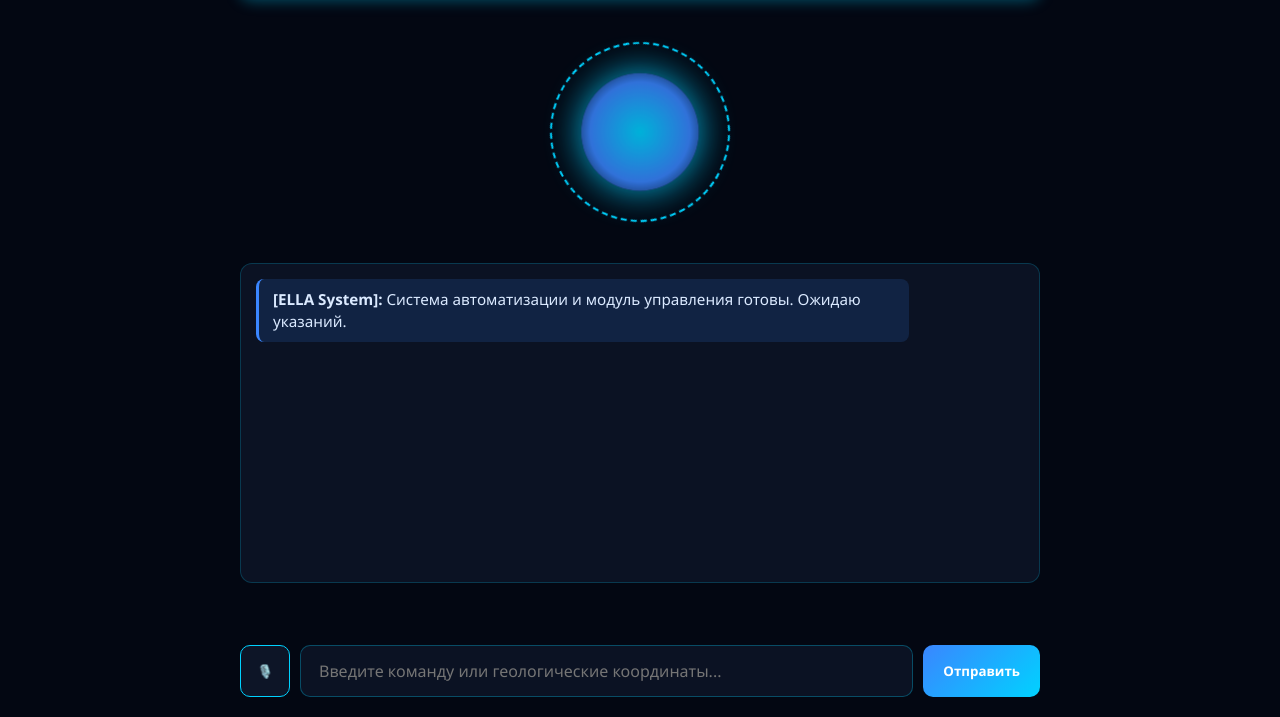
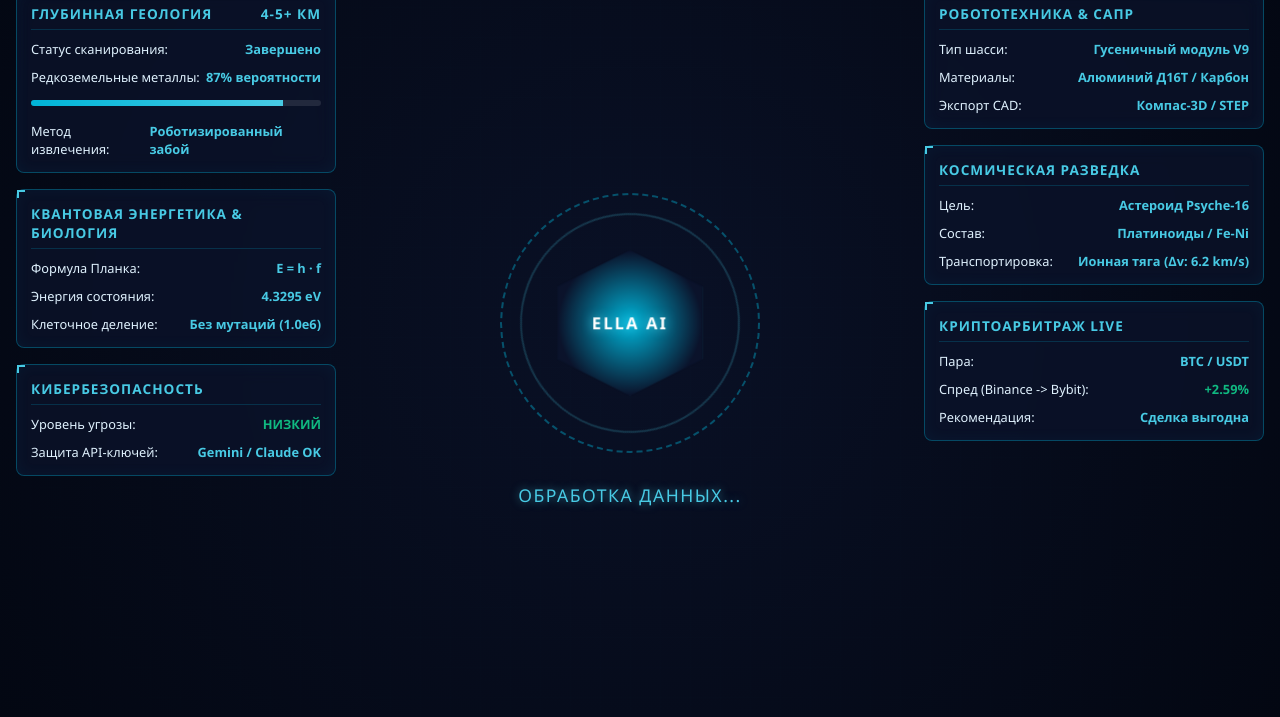
Before and after one commit to maks96-cyber/ella-backend, a website: page static/hud.html in a window 1280 px wide. Shown: the part 83-800 px from the top of the page. Drawn offline with Linux system fonts and the light colour scheme.

Commit message:
Update hud.html

```diff
--- a/static/hud.html
+++ b/static/hud.html
@@ -3,298 +3,363 @@
 <head>
     <meta charset="UTF-8">
     <meta name="viewport" content="width=device-width, initial-scale=1.0">
-    <title>ELLA — AI Command Center</title>
+    <title>Ella AI — Command Center HUD</title>
     <style>
         :root {
             --bg-color: #030712;
-            --accent-blue: #00d2ff;
-            --accent-sapphire: #3a86ff;
-            --glow-color: rgba(0, 210, 255, 0.4);
-            --text-color: #e2e8f0;
-            --panel-bg: rgba(15, 23, 42, 0.75);
+            --panel-bg: rgba(11, 19, 43, 0.75);
+            --panel-border: rgba(0, 180, 216, 0.35);
+            --neon-blue: #00b4d8;
+            --neon-cyan: #48cae4;
+            --sapphire: #0b132b;
+            --accent-green: #10b981;
+            --text-main: #e0f2fe;
+            --text-dim: #94a3b8;
         }
 
         * {
             box-sizing: border-box;
             margin: 0;
             padding: 0;
-            font-family: 'Segoe UI', Roboto, Helvetica, Arial, sans-serif;
+            font-family: 'Segoe UI', Tahoma, Geneva, Verdana, sans-serif;
         }
 
         body {
             background-color: var(--bg-color);
-            color: var(--text-color);
+            color: var(--text-main);
             min-height: 100vh;
             display: flex;
             flex-direction: column;
-            align-items: center;
-            justify-content: space-between;
-            padding: 20px;
             overflow-x: hidden;
+            background-image:
+                radial-gradient(circle at 50% 50%, rgba(11, 19, 43, 0.8) 0%, rgba(3, 7, 18, 0.95) 100%),
+                linear-gradient(rgba(0, 180, 216, 0.03) 1px, transparent 1px),
+                linear-gradient(90deg, rgba(0, 180, 216, 0.03) 1px, transparent 1px);
+            background-size: 100% 100%, 30px 30px, 30px 30px;
         }
 
-        /* HUD Header */
+        /* HEADER */
         header {
-            width: 100%;
-            max-width: 800px;
             display: flex;
             justify-content: space-between;
             align-items: center;
-            padding: 15px 20px;
-            background: var(--panel-bg);
-            border: 1px solid rgba(0, 210, 255, 0.2);
-            border-radius: 12px;
-            backdrop-filter: blur(10px);
-            box-shadow: 0 0 15px var(--glow-color);
+            padding: 12px 24px;
+            background: rgba(11, 19, 43, 0.85);
+            border-bottom: 1px solid var(--panel-border);
+            box-shadow: 0 4px 20px rgba(0, 180, 216, 0.15);
         }
 
-        .title {
+        .logo-title {
             font-size: 1.4rem;
             font-weight: 700;
             letter-spacing: 2px;
-            color: var(--accent-blue);
-            text-shadow: 0 0 8px var(--accent-blue);
+            color: var(--neon-cyan);
+            text-shadow: 0 0 10px rgba(72, 202, 228, 0.5);
         }
 
-        .status-badge {
+        .header-status {
+            display: flex;
+            gap: 20px;
             font-size: 0.85rem;
-            padding: 5px 12px;
-            border-radius: 20px;
-            background: rgba(0, 255, 136, 0.1);
-            color: #00ff88;
-            border: 1px solid #00ff88;
+            color: var(--text-dim);
+        }
+
+        .status-tag {
+            color: var(--accent-green);
+            font-weight: 600;
+        }
+
+        /* MAIN DASHBOARD GRID */
+        .dashboard-grid {
+            display: grid;
+            grid-template-columns: 320px 1fr 340px;
+            gap: 16px;
+            padding: 16px;
+            flex: 1;
+        }
+
+        /* HUD PANEL STYLES */
+        .hud-panel {
+            background: var(--panel-bg);
+            border: 1px solid var(--panel-border);
+            border-radius: 8px;
+            padding: 14px;
+            backdrop-filter: blur(10px);
+            box-shadow: inset 0 0 15px rgba(0, 180, 216, 0.05);
+            display: flex;
+            flex-direction: column;
+            gap: 10px;
+            position: relative;
+        }
+
+        .hud-panel::before {
+            content: '';
+            position: absolute;
+            top: 0; left: 0; width: 6px; height: 6px;
+            border-top: 2px solid var(--neon-cyan);
+            border-left: 2px solid var(--neon-cyan);
+        }
+
+        .panel-title {
+            font-size: 0.85rem;
+            font-weight: 700;
+            text-transform: uppercase;
+            letter-spacing: 1px;
+            color: var(--neon-cyan);
+            border-bottom: 1px solid rgba(0, 180, 216, 0.2);
+            padding-bottom: 6px;
+            display: flex;
+            justify-content: space-between;
+        }
+
+        /* LEFT & RIGHT COLUMNS */
+        .column {
+            display: flex;
+            flex-direction: column;
+            gap: 16px;
+        }
+
+        /* CENTER CORE */
+        .center-column {
+            display: flex;
+            flex-direction: column;
+            align-items: center;
+            justify-content: center;
+            position: relative;
+        }
+
+        .core-container {
+            position: relative;
+            width: 280px;
+            height: 280px;
             display: flex;
             align-items: center;
-            gap: 6px;
-        }
-
-        .status-dot {
-            width: 8px;
-            height: 8px;
-            background-color: #00ff88;
-            border-radius: 50%;
-            box-shadow: 0 0 8px #00ff88;
-        }
-
-        /* Sapphire Core Animation */
-        .core-container {
-            position: relative;
-            margin: 30px 0;
-            display: flex;
             justify-content: center;
-            align-items: center;
         }
 
         .core-ring {
-            width: 180px;
-            height: 180px;
+            position: absolute;
             border-radius: 50%;
-            border: 2px dashed var(--accent-blue);
-            animation: rotateRing 12s linear infinite;
-            position: absolute;
+            border: 2px dashed var(--neon-blue);
+            animation: spin 20s linear infinite;
         }
 
-        .core-glow {
-            width: 120px;
-            height: 120px;
-            border-radius: 50%;
-            background: radial-gradient(circle, var(--accent-blue) 0%, var(--accent-sapphire) 60%, transparent 100%);
-            box-shadow: 0 0 35px var(--accent-blue);
-            animation: pulseGlow 3s ease-in-out infinite alternate;
+        .ring-1 { width: 260px; height: 260px; opacity: 0.4; }
+        .ring-2 { width: 220px; height: 220px; border-style: solid; border-color: rgba(72, 202, 228, 0.2); animation: spin-reverse 15s linear infinite; }
+
+        .sapphire-core {
+            width: 140px;
+            height: 140px;
+            background: radial-gradient(circle, #00b4d8 0%, #0b132b 70%);
+            clip-path: polygon(50% 0%, 100% 25%, 100% 75%, 50% 100%, 0% 75%, 0% 25%);
+            box-shadow: 0 0 30px var(--neon-blue);
+            animation: pulse 3s ease-in-out infinite;
+            display: flex;
+            align-items: center;
+            justify-content: center;
+            font-weight: bold;
+            letter-spacing: 2px;
+            color: #fff;
+            text-shadow: 0 0 10px var(--neon-cyan);
         }
 
-        @keyframes rotateRing {
-            from { transform: rotate(0deg); }
-            to { transform: rotate(360deg); }
+        .voice-status {
+            margin-top: 20px;
+            font-size: 1.1rem;
+            letter-spacing: 1.5px;
+            color: var(--neon-cyan);
+            text-shadow: 0 0 8px rgba(72, 202, 228, 0.6);
+            text-align: center;
         }
 
-        @keyframes pulseGlow {
-            0% { transform: scale(0.95); opacity: 0.8; }
-            100% { transform: scale(1.08); opacity: 1; box-shadow: 0 0 50px var(--accent-blue); }
+        /* DATA METRICS & LISTS */
+        .metric-row {
+            display: flex;
+            justify-content: space-between;
+            font-size: 0.8rem;
         }
 
-        /* Console Output */
-        .console {
-            width: 100%;
-            max-width: 800px;
-            height: 320px;
-            background: var(--panel-bg);
-            border: 1px solid rgba(0, 210, 255, 0.2);
-            border-radius: 12px;
-            padding: 15px;
-            overflow-y: auto;
-            backdrop-filter: blur(10px);
-            display: flex;
-            flex-direction: column;
-            gap: 12px;
-            margin-bottom: 20px;
+        .metric-value {
+            color: var(--neon-cyan);
+            font-weight: 600;
         }
 
-        .message {
-            padding: 10px 14px;
-            border-radius: 8px;
-            max-width: 85%;
-            font-size: 0.95rem;
-            line-height: 1.4;
+        .progress-bar {
+            width: 100%;
+            height: 6px;
+            background: rgba(255, 255, 255, 0.1);
+            border-radius: 3px;
+            overflow: hidden;
+            margin-top: 4px;
         }
 
-        .message.system {
-            align-self: flex-start;
-            background: rgba(58, 134, 255, 0.15);
-            border-left: 3px solid var(--accent-sapphire);
-            color: #dbeaff;
+        .progress-fill {
+            height: 100%;
+            background: linear-gradient(90deg, var(--neon-blue), var(--neon-cyan));
+            width: 87%;
         }
 
-        .message.user {
-            align-self: flex-end;
-            background: rgba(0, 210, 255, 0.2);
-            border-right: 3px solid var(--accent-blue);
-            color: #ffffff;
+        /* ANIMATIONS */
+        @keyframes spin { 100% { transform: rotate(360deg); } }
+        @keyframes spin-reverse { 100% { transform: rotate(-360deg); } }
+        @keyframes pulse {
+            0%, 100% { transform: scale(1); box-shadow: 0 0 25px var(--neon-blue); }
+            50% { transform: scale(1.05); box-shadow: 0 0 45px var(--neon-cyan); }
         }
 
-        /* Input Controls */
-        .input-bar {
-            width: 100%;
-            max-width: 800px;
-            display: flex;
-            gap: 10px;
-        }
-
-        input[type="text"] {
-            flex: 1;
-            padding: 14px 18px;
-            background: var(--panel-bg);
-            border: 1px solid rgba(0, 210, 255, 0.3);
-            border-radius: 10px;
-            color: #fff;
-            font-size: 1rem;
-            outline: none;
-            backdrop-filter: blur(10px);
-        }
-
-        input[type="text"]:focus {
-            border-color: var(--accent-blue);
-            box-shadow: 0 0 10px var(--glow-color);
-        }
-
-        button {
-            padding: 14px 20px;
-            background: linear-gradient(135deg, var(--accent-sapphire), var(--accent-blue));
-            border: none;
-            border-radius: 10px;
-            color: #fff;
-            font-weight: 600;
-            cursor: pointer;
-            transition: all 0.2s ease;
-        }
-
-        button:hover {
-            opacity: 0.9;
-            box-shadow: 0 0 12px var(--glow-color);
-        }
-
-        .mic-btn {
-            background: rgba(15, 23, 42, 0.9);
-            border: 1px solid var(--accent-blue);
-            width: 50px;
-            display: flex;
-            justify-content: center;
-            align-items: center;
+        /* RESPONSIVE */
+        @media (max-width: 900px) {
+            .dashboard-grid {
+                grid-template-columns: 1fr;
+            }
         }
     </style>
 </head>
 <body>
 
     <header>
-        <div class="title">ELLA HUD</div>
-        <div class="status-badge">
-            <div class="status-dot"></div>
-            <span>ONLINE</span>
+        <div class="logo-title">ELLA AI // COMMAND HUD</div>
+        <div class="header-status">
+            <div>БЭКЕНД: <span class="status-tag">RENDER ONLINE</span></div>
+            <div>СВЯЗЬ: <span class="status-tag">DIRECT-TO-CELL</span></div>
+            <div>ШИФРОВАНИЕ: <span class="status-tag">HMAC-SHA256</span></div>
         </div>
     </header>
 
-    <div class="core-container">
-        <div class="core-ring"></div>
-        <div class="core-glow"></div>
-    </div>
+    <div class="dashboard-grid">
 
-    <div class="console" id="console">
-        <div class="message system">
-            <strong>[ELLA System]:</strong> Система автоматизации и модуль управления готовы. Ожидаю указаний.
+        <!-- LEFT COLUMN -->
+        <div class="column">
+            <!-- Geology -->
+            <div class="hud-panel">
+                <div class="panel-title">ГЛУБИННАЯ ГЕОЛОГИЯ <span>4-5+ КМ</span></div>
+                <div class="metric-row">
+                    <span>Статус сканирования:</span>
+                    <span class="metric-value">Завершено</span>
+                </div>
+                <div class="metric-row">
+                    <span>Редкоземельные металлы:</span>
+                    <span class="metric-value">87% вероятности</span>
+                </div>
+                <div class="progress-bar"><div class="progress-fill" style="width: 87%;"></div></div>
+                <div class="metric-row" style="margin-top: 6px;">
+                    <span>Метод извлечения:</span>
+                    <span class="metric-value">Роботизированный забой</span>
+                </div>
+            </div>
+
+            <!-- Quantum & Bio -->
+            <div class="hud-panel">
+                <div class="panel-title">КВАНТОВАЯ ЭНЕРГЕТИКА & БИОЛОГИЯ</div>
+                <div class="metric-row">
+                    <span>Формула Планка:</span>
+                    <span class="metric-value">E = h · f</span>
+                </div>
+                <div class="metric-row">
+                    <span>Энергия состояния:</span>
+                    <span class="metric-value">4.3295 eV</span>
+                </div>
+                <div class="metric-row">
+                    <span>Клеточное деление:</span>
+                    <span class="metric-value">Без мутаций (1.0e6)</span>
+                </div>
+            </div>
+
+            <!-- Cybersecurity -->
+            <div class="hud-panel">
+                <div class="panel-title">КИБЕРБЕЗОПАСНОСТЬ</div>
+                <div class="metric-row">
+                    <span>Уровень угрозы:</span>
+                    <span class="metric-value" style="color: var(--accent-green);">НИЗКИЙ</span>
+                </div>
+                <div class="metric-row">
+                    <span>Защита API-ключей:</span>
+                    <span class="metric-value">Gemini / Claude OK</span>
+                </div>
+            </div>
         </div>
-    </div>
 
-    <div class="input-bar">
-        <button class="mic-btn" id="micBtn" onclick="toggleVoice()">🎙️</button>
-        <input type="text" id="userInput" placeholder="Введите команду или геологические координаты..." onkeypress="handleKeyPress(event)">
-        <button onclick="sendCommand()">Отправить</button>
+        <!-- CENTER COLUMN (VOICE HUD CORE) -->
+        <div class="center-column">
+            <div class="core-container">
+                <div class="core-ring ring-1"></div>
+                <div class="core-ring ring-2"></div>
+                <div class="sapphire-core">ELLA AI</div>
+            </div>
+            <div class="voice-status">ЭЛЛА СЛУШАЕТ...</div>
+        </div>
+
+        <!-- RIGHT COLUMN -->
+        <div class="column">
+            <!-- Robotics -->
+            <div class="hud-panel">
+                <div class="panel-title">РОБОТОТЕХНИКА & САПР</div>
+                <div class="metric-row">
+                    <span>Тип шасси:</span>
+                    <span class="metric-value">Гусеничный модуль V9</span>
+                </div>
+                <div class="metric-row">
+                    <span>Материалы:</span>
+                    <span class="metric-value">Алюминий Д16Т / Карбон</span>
+                </div>
+                <div class="metric-row">
+                    <span>Экспорт CAD:</span>
+                    <span class="metric-value">Компас-3D / STEP</span>
+                </div>
+            </div>
+
+            <!-- Space Exploration -->
+            <div class="hud-panel">
+                <div class="panel-title">КОСМИЧЕСКАЯ РАЗВЕДКА</div>
+                <div class="metric-row">
+                    <span>Цель:</span>
+                    <span class="metric-value">Астероид Psyche-16</span>
+                </div>
+                <div class="metric-row">
+                    <span>Состав:</span>
+                    <span class="metric-value">Платиноиды / Fe-Ni</span>
+                </div>
+                <div class="metric-row">
+                    <span>Транспортировка:</span>
+                    <span class="metric-value">Ионная тяга (Δv: 6.2 km/s)</span>
+                </div>
+            </div>
+
+            <!-- Financial Arbitrage -->
+            <div class="hud-panel">
+                <div class="panel-title">КРИПТОАРБИТРАЖ LIVE</div>
+                <div class="metric-row">
+                    <span>Пара:</span>
+                    <span class="metric-value">BTC / USDT</span>
+                </div>
+                <div class="metric-row">
+                    <span>Спред (Binance -> Bybit):</span>
+                    <span class="metric-value" style="color: var(--accent-green);">+2.59%</span>
+                </div>
+                <div class="metric-row">
+                    <span>Рекомендация:</span>
+                    <span class="metric-value">Сделка выгодна</span>
+                </div>
+            </div>
+        </div>
+
     </div>
 
     <script>
-        const API_URL = "https://ella-backend-yq1s.onrender.com/command";
+        // Имитация пульсации и активности Эллы
+        const voiceStatus = document.querySelector('.voice-status');
+        const states = [
+            "ЭЛЛА СЛУШАЕТ...",
+            "ОБРАБОТКА ДАННЫХ...",
+            "СИНХРОНИЗАЦИЯ С РЕНДЕР...",
+            "СИСТЕМЫ В НОРМЕ"
+        ];
+        let index = 0;
 
-        async function sendCommand() {
-            const input = document.getElementById("userInput");
-            const text = input.value.trim();
-            if (!text) return;
-
-            appendMessage("user", text);
-            input.value = "";
-
-            try {
-                const response = await fetch(API_URL, {
-                    method: "POST",
-                    headers: { "Content-Type": "application/json" },
-                    body: JSON.stringify({ command: text })
-                });
-
-                const data = await response.json();
-                appendMessage("system", data.response || JSON.stringify(data));
-            } catch (err) {
-                appendMessage("system", " Ошибка соединения с бэкендом: " + err.message);
-            }
-        }
-
-        function appendMessage(sender, text) {
-            const consoleBox = document.getElementById("console");
-            const msg = document.createElement("div");
-            msg.className = `message ${sender}`;
-            msg.innerHTML = `<strong>[${sender === 'user' ? 'Вы' : 'ELLA'}]:</strong> ${text}`;
-            consoleBox.appendChild(msg);
-            consoleBox.scrollTop = consoleBox.scrollHeight;
-        }
-
-        function handleKeyPress(e) {
-            if (e.key === 'Enter') sendCommand();
-        }
-
-        // Voice Input Integration
-        function toggleVoice() {
-            if (!('webkitSpeechRecognition' in window) && !('SpeechRecognition' in window)) {
-                alert("Голосовой ввод не поддерживается вашим браузером.");
-                return;
-            }
-
-            const SpeechRecognition = window.SpeechRecognition || window.webkitSpeechRecognition;
-            const recognition = new SpeechRecognition();
-            recognition.lang = 'ru-RU';
-
-            recognition.onstart = () => {
-                document.getElementById("micBtn").style.borderColor = "#00ff88";
-            };
-
-            recognition.onresult = (event) => {
-                const transcript = event.results[0][0].transcript;
-                document.getElementById("userInput").value = transcript;
-                sendCommand();
-            };
-
-            recognition.onend = () => {
-                document.getElementById("micBtn").style.borderColor = "var(--accent-blue)";
-            };
-
-            recognition.start();
-        }
+        setInterval(() => {
+            index = (index + 1) % states.length;
+            voiceStatus.textContent = states[index];
+        }, 4000);
     </script>
 </body>
 </html>
```
